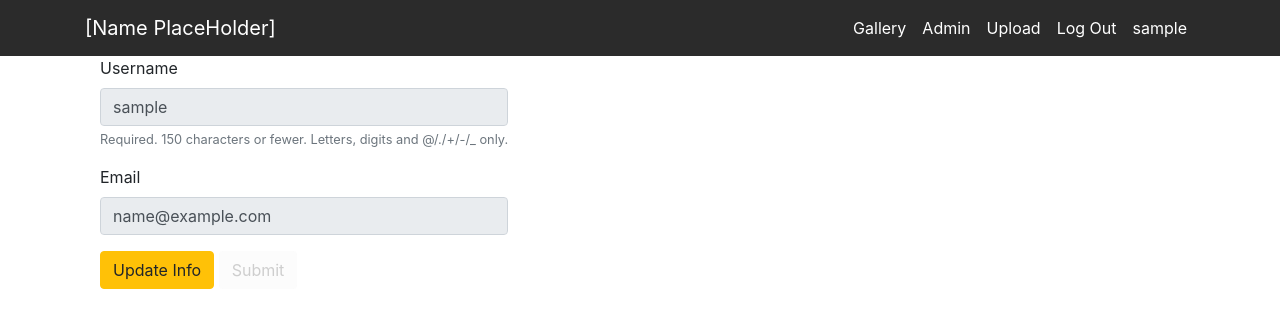
After one commit to MarcusLittleDev/PyArt, a Django app: a page that uses PyArt/templates/base.html in a window 1280 px wide. The commit adds this page. Shown: the top 328 px of the page. Run offline with Django 3.2, Linux system fonts and the light colour scheme; the visitor is signed in with stand-in values (Sample User, id 1); some libraries are stand-ins or nearby versions.

Commit message:
created profile change form, template, and view

```diff
--- a/PyArt/accounts/forms.py
+++ b/PyArt/accounts/forms.py
@@ -1,12 +1,41 @@
 from django.contrib.auth import get_user_model
-from django.contrib.auth.forms import UserCreationForm
+from django.contrib.auth.models import User
+from django.contrib.auth.forms import UserCreationForm, PasswordChangeForm
+from django import forms
 
 class UserCreateForm(UserCreationForm):
+    email = forms.CharField(max_length=255, required=True)
     class Meta:
         fields = ('username', 'email', 'password1', 'password2')
-        model = get_user_model()
+        model = User
 
         def __init__(self, *args, **kwargs):
             super().__init__(self, *args, **kwargs)
             self.fields['username'].label = 'Display Name'
             self.fields['email'].label = 'Email Address'
+
+class UpdateProfileForm(forms.ModelForm):
+    email = forms.CharField(max_length=255, required=True)
+    class Meta:
+        model = get_user_model()
+        fields = ('username', 'email')
+
+        def __init__(self, *args, **kwargs):
+
+            super(UpdateProfileForm, self).__init__(*args, **kwargs)
+            self.fields['username'].label = 'Display Name'
+            self.fields['email'].label = 'Email Address'
+
+    def clean(self):
+        username = self.cleaned_data['email']
+        email = self.cleaned_data['email']
+
+        if User.objects.filter(email=email).exclude(email=self.initial['email']).exists():
+            raise forms.ValidationError("A user with that email already exists")
+
+        if User.objects.filter(username=username).exclude(username=self.initial['username']).exists():
+            raise forms.ValidationError("A user with that email already exists")
+
+class ChangePasswordForm(PasswordChangeForm):
+    class Meta:
+        model = User
--- /dev/null
+++ b/PyArt/accounts/templates/accounts/_account.html
@@ -0,0 +1,19 @@
+{%load bootstrap4%}
+
+<div class = "account">
+    <div class="container">
+        <div class="row">
+            <div class = "col-4-xs">
+
+            </div>
+            <div class = "col-8-xs">
+                    <form method="POST">
+                            {%csrf_token%}
+                            {%bootstrap_form form%}
+                            <button class='btn btn-warning' type='button' onclick="Update()">Update Info</button>
+                            <input type="submit" class='btn btn-default' value='Submit' id="confirm_update">
+                        </form>
+            </div>
+        </div>
+    </div>
+</div>
--- /dev/null
+++ b/PyArt/accounts/templates/accounts/accounts_base.html
@@ -0,0 +1,19 @@
+{%extends "base.html"%}
+{% load staticfiles%}
+
+{% block extra_head %}
+<script src="{% static 'accounts/js/update_profile.js'%}"></script>
+{% endblock %}
+
+{% block content %}
+<div class = "accounts_page">
+    <div class = "container">
+        <div class = "row">
+            {% block preaccounts %}{% endblock %}
+            {% block accounts_content %}{% endblock %}
+            {% block postaccounts %}{% endblock %}
+        </div>
+    </div>
+</div>
+
+{% endblock %}
--- /dev/null
+++ b/PyArt/accounts/templates/accounts/accounts_detail.html
@@ -0,0 +1,18 @@
+{% extends "accounts/accounts_base.html" %}
+
+{% block accounts_content %}
+<div class = "col-md-12">
+{% include "accounts/_account.html" %}
+</div>
+{% endblock %}
+
+{% block postaccounts %}
+<script>
+    $(document).ready(function (){
+    function toggle() {
+        console.log('im loaded')
+    }
+
+});
+</script>
+{% endblock %}
--- a/PyArt/accounts/urls.py
+++ b/PyArt/accounts/urls.py
@@ -8,5 +8,6 @@ app_name = 'accounts'
 urlpatterns = [
     path('login/', auth_views.LoginView.as_view(template_name='accounts/login.html'), name='login'),
     path('logout/', auth_views.LogoutView.as_view(), name='logout'),
-    path('signup/', views.SignUp.as_view(), name='signup')
+    path('signup/', views.SignUp.as_view(), name='signup'),
+    path('<str:username>/', views.ProfileView.as_view(), name='profile')
 ]
--- a/PyArt/accounts/views.py
+++ b/PyArt/accounts/views.py
@@ -1,11 +1,30 @@
 from django.shortcuts import render
 from django.urls import reverse_lazy
-from django.views.generic import CreateView
+from django.views.generic import CreateView, DetailView, UpdateView
+from django.contrib.auth.mixins import LoginRequiredMixin
+from django.contrib.auth import get_user_model
 
 from . import forms
+from . import models
 
 # Create your views here.
 class SignUp(CreateView):
     form_class = forms.UserCreateForm
     success_url = reverse_lazy('accounts:login')
     template_name = 'accounts/signup.html'
+
+class ProfileView(LoginRequiredMixin,UpdateView ):
+    login_url = '/accounts/login/'
+    model = models.User
+    form_class = forms.UpdateProfileForm
+    template_name = 'accounts/accounts_detail.html'
+    success_url = reverse_lazy('accounts:profile',
+                                kwargs={ 'username':get_user_model().username})
+
+    def get_object(self):
+        return self.request.user
+
+    # def get_form_kwargs(self):
+    #     kwargs = super(ProfileView, self).get_form_kwargs()
+    #     kwargs.update({'user':self.request.user})
+    #     return {'user':self.request.user}
--- /dev/null
+++ b/PyArt/static/accounts/js/update_profile.js
@@ -0,0 +1,9 @@
+$(document).ready(function () {
+    $(':input').attr('readonly','readonly')
+    $('#confirm_update').attr('disabled','disabled')
+})
+
+function Update() {
+    $(':input').removeAttr('readonly')
+    $('#confirm_update').removeAttr('disabled')
+}
--- a/PyArt/templates/base.html
+++ b/PyArt/templates/base.html
@@ -29,7 +29,7 @@
                     <li class="nav-item"><a class="nav-link" href='{%url "art:create"%}'>Upload</a></li>
                     {%endif%}
                     <li class="nav-item"><a class="nav-link" href='{% url "accounts:logout" %}'>Log Out</a></li>
-                    <li class="nav-item"><a class="nav-link" href="#">{{user.username}}</a></li>
+                    <li class="nav-item"><a class="nav-link" href="{% url 'accounts:profile' username=user.get_username %}">{{user.get_username}}</a></li>
                     {%else%}
                     <li class="nav-item"><a class="nav-link" href='{%url "accounts:login"%}'>Log In</a></li>
                     <li class="nav-item"><a class="nav-link" href="{% url 'accounts:signup' %}">Sign Up</a></li>
```
Also changed, not shown: PyArt/PyArt/settings.py (+7 -0 lines), PyArt/art/migrations/0004_auto_20180913_1220.py (added), PyArt/art/templates/art/art_detail.html (line endings or trailing spaces).
